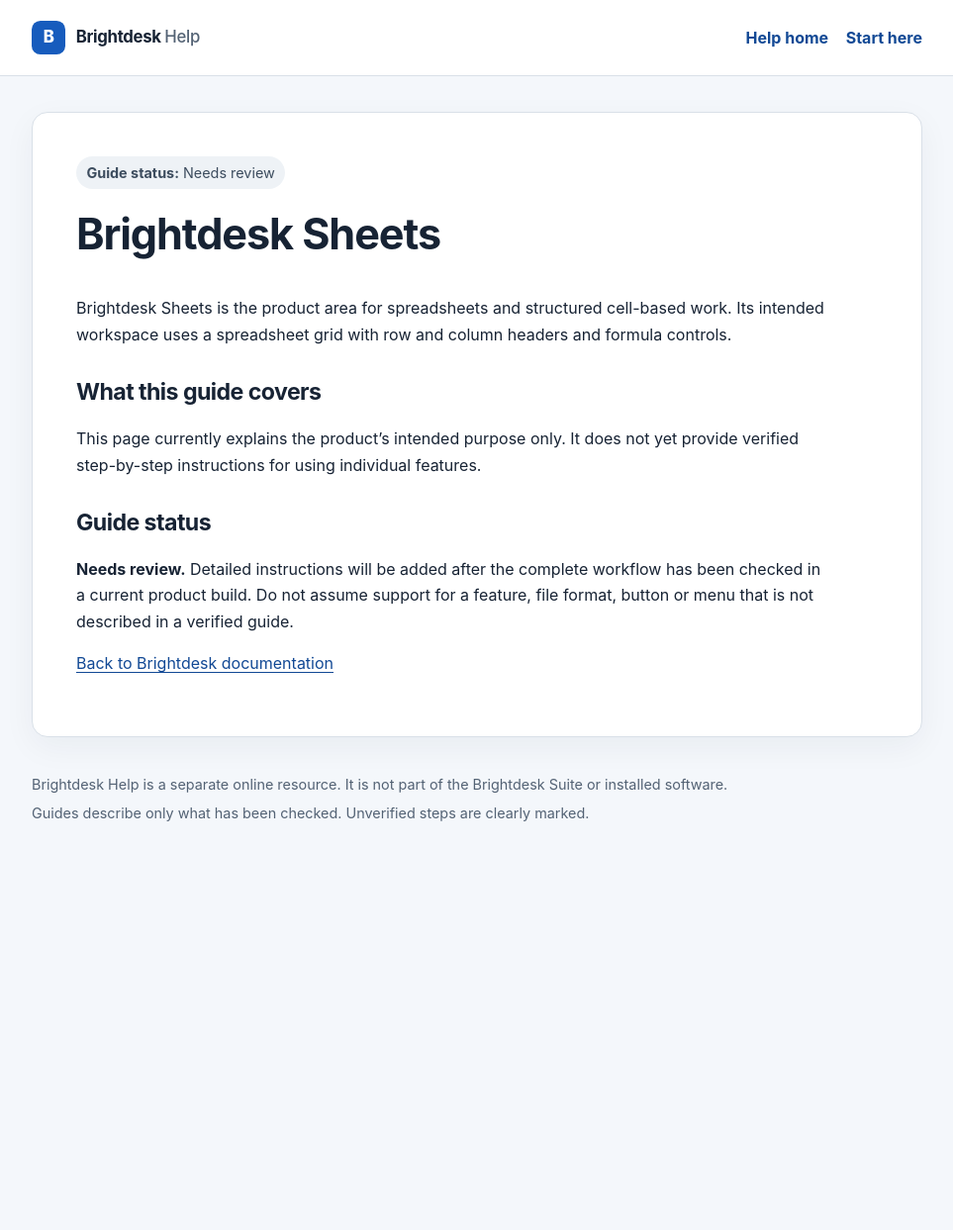
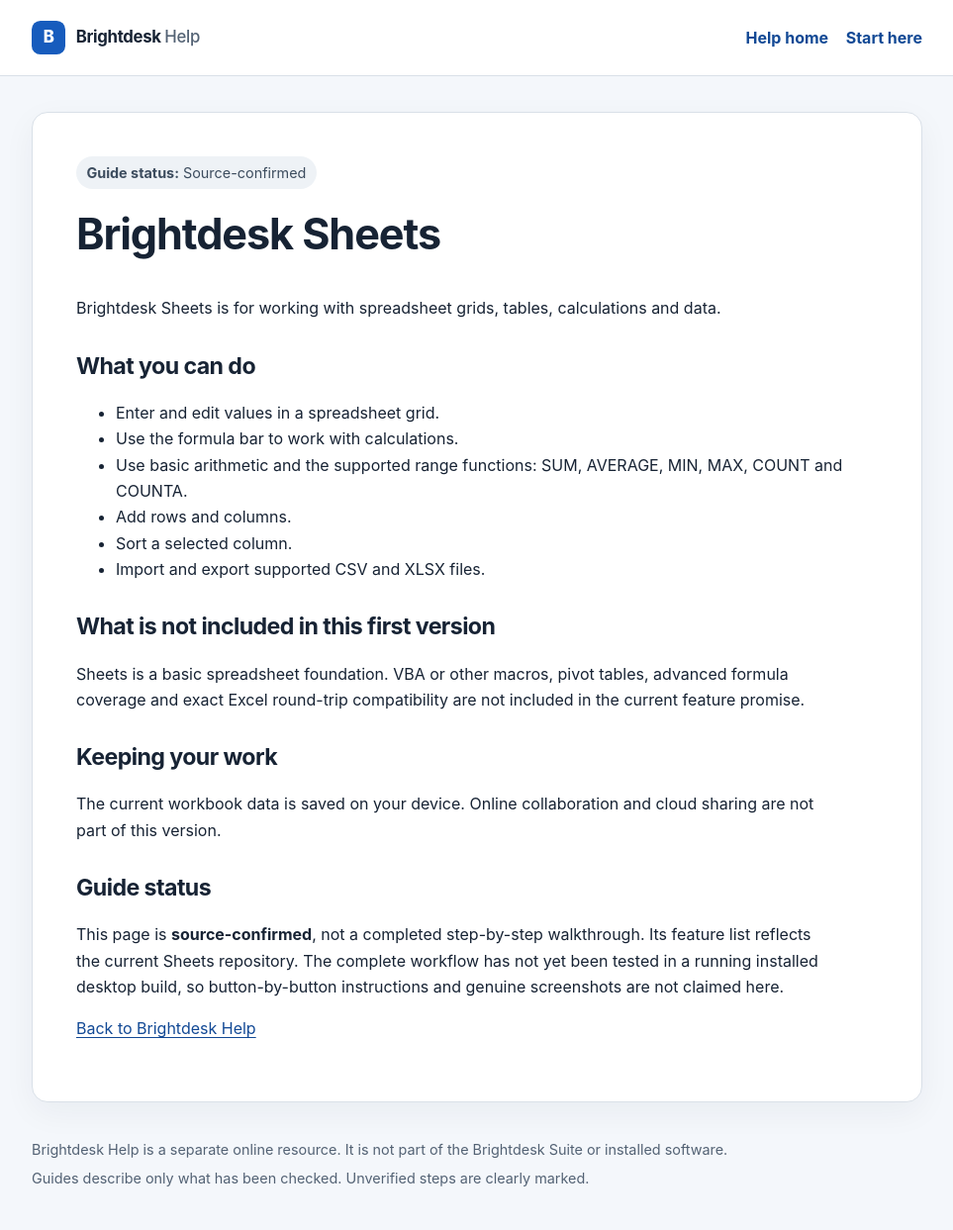
Before and after one commit to conz20/Brightdesk-Wiki, a Jekyll site: the page built from docs/products/sheets.md, in a window 1280 px wide. Shown: the whole page at 99% size, without its empty margins (158-1121 px from the left). Built offline with Jekyll 4.4.1, drawn with Linux system fonts in a browser that asks for light colours; before the commit the page ends 900 px from its top, so only the background shows below that.

Commit message:
docs: expand source-confirmed customer product guides

```diff
--- a/docs/products/sheets.md
+++ b/docs/products/sheets.md
@@ -1,21 +1,34 @@
 ---
 layout: default
 title: Brightdesk Sheets
-description: Help and guide status for Brightdesk Sheets.
-status: Needs review
+description: What Brightdesk Sheets can do and what is not included yet.
+status: Source-confirmed
 permalink: /products/sheets.html
 ---
 
 # Brightdesk Sheets
 
-Brightdesk Sheets is the product area for spreadsheets and structured cell-based work. Its intended workspace uses a spreadsheet grid with row and column headers and formula controls.
+Brightdesk Sheets is for working with spreadsheet grids, tables, calculations and data.
 
-## What this guide covers
+## What you can do
 
-This page currently explains the product's intended purpose only. It does not yet provide verified step-by-step instructions for using individual features.
+- Enter and edit values in a spreadsheet grid.
+- Use the formula bar to work with calculations.
+- Use basic arithmetic and the supported range functions: SUM, AVERAGE, MIN, MAX, COUNT and COUNTA.
+- Add rows and columns.
+- Sort a selected column.
+- Import and export supported CSV and XLSX files.
+
+## What is not included in this first version
+
+Sheets is a basic spreadsheet foundation. VBA or other macros, pivot tables, advanced formula coverage and exact Excel round-trip compatibility are not included in the current feature promise.
+
+## Keeping your work
+
+The current workbook data is saved on your device. Online collaboration and cloud sharing are not part of this version.
 
 ## Guide status
 
-**Needs review.** Detailed instructions will be added after the complete workflow has been checked in a current product build. Do not assume support for a feature, file format, button or menu that is not described in a verified guide.
+This page is **source-confirmed**, not a completed step-by-step walkthrough. Its feature list reflects the current Sheets repository. The complete workflow has not yet been tested in a running installed desktop build, so button-by-button instructions and genuine screenshots are not claimed here.
 
-[Back to Brightdesk documentation](../index.md)
+[Back to Brightdesk Help](../index.html)
```
